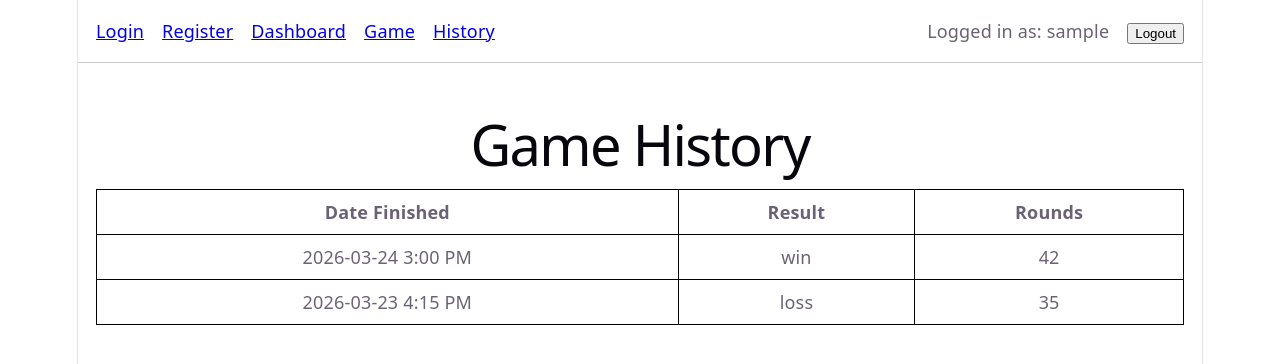
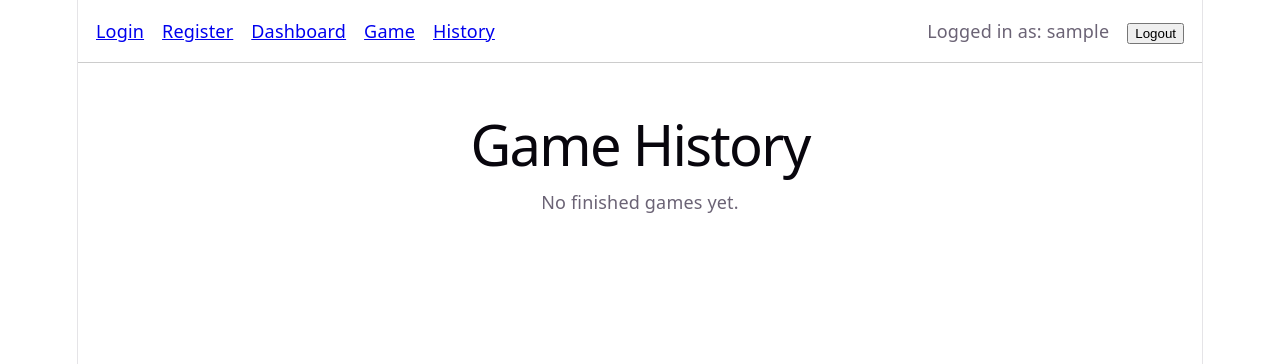
Before and after one commit to beccabode/in_class_assign_2_client, a React (Vite) app in the folder war-client/: page /history in a window 1280 px wide. Shown: the top 364 px of the page. Built offline with nearby package versions, Linux system fonts and the light colour scheme; sample sign-in values are in the browser's storage.

Commit message:
fixed hisotry until server is connected

```diff
--- a/war-client/src/pages/GamePage.tsx
+++ b/war-client/src/pages/GamePage.tsx
@@ -1,5 +1,5 @@
 import { useState } from "react";
-import type { Card, GameState } from "../types/game";
+import type { Card, GameHistoryItem, GameState } from "../types/game";
 
 const suits = ["hearts", "diamonds", "clubs", "spades"] as const;
 
@@ -85,6 +85,17 @@ function getSuitColor(suit: Card["suit"]) {
   }
 
   return "black";
+}
+
+function saveGameToHistory(gameResult: GameHistoryItem) {
+  const existingHistory = localStorage.getItem("gameHistory");
+  const parsedHistory: GameHistoryItem[] = existingHistory
+    ? JSON.parse(existingHistory)
+    : [];
+
+  parsedHistory.unshift(gameResult);
+
+  localStorage.setItem("gameHistory", JSON.stringify(parsedHistory));
 }
 
 function GamePage() {
@@ -181,6 +192,15 @@ function GamePage() {
     status = "finished";
     gameWinner = "player";
   }
+
+  if (status === "finished" && gameWinner) {
+  saveGameToHistory({
+    id: crypto.randomUUID(),
+    rounds: game.round + 1,
+    result: gameWinner === "player" ? "win" : "loss",
+    finishedAt: new Date().toLocaleString(),
+  });
+}
 
   setDecks({
     player: newPlayerDeck,
--- a/war-client/src/pages/HistoryPage.tsx
+++ b/war-client/src/pages/HistoryPage.tsx
@@ -1,25 +1,19 @@
+import { useState } from "react";
 import type { GameHistoryItem } from "../types/game";
 
 function HistoryPage() {
-  const mockHistory: GameHistoryItem[] = [
-    {
-      id: "1",
-      rounds: 42,
-      result: "win",
-      finishedAt: "2026-03-24 3:00 PM",
-    },
-    {
-      id: "2",
-      rounds: 35,
-      result: "loss",
-      finishedAt: "2026-03-23 4:15 PM",
-    },
-  ];
+  const [history] = useState<GameHistoryItem[]>(() => {
+    const savedHistory = localStorage.getItem("gameHistory");
+    return savedHistory ? JSON.parse(savedHistory) : [];
+  });
 
   return (
     <div style={{ padding: "1rem" }}>
       <h1>Game History</h1>
 
+      {history.length === 0 ? (
+        <p>No finished games yet.</p>
+      ) : (
         <table style={{ borderCollapse: "collapse", width: "100%", marginTop: "1rem" }}>
           <thead>
             <tr>
@@ -29,15 +23,22 @@ function HistoryPage() {
             </tr>
           </thead>
           <tbody>
-          {mockHistory.map((game) => (
+            {history.map((game) => (
               <tr key={game.id}>
-              <td style={{ border: "1px solid black", padding: "0.5rem" }}>{game.finishedAt}</td>
-              <td style={{ border: "1px solid black", padding: "0.5rem" }}>{game.result}</td>
-              <td style={{ border: "1px solid black", padding: "0.5rem" }}>{game.rounds}</td>
+                <td style={{ border: "1px solid black", padding: "0.5rem" }}>
+                  {game.finishedAt}
+                </td>
+                <td style={{ border: "1px solid black", padding: "0.5rem" }}>
+                  {game.result}
+                </td>
+                <td style={{ border: "1px solid black", padding: "0.5rem" }}>
+                  {game.rounds}
+                </td>
               </tr>
             ))}
           </tbody>
         </table>
+      )}
     </div>
   );
 }
```
Lines whose indentation alone changed are shown as unchanged.
